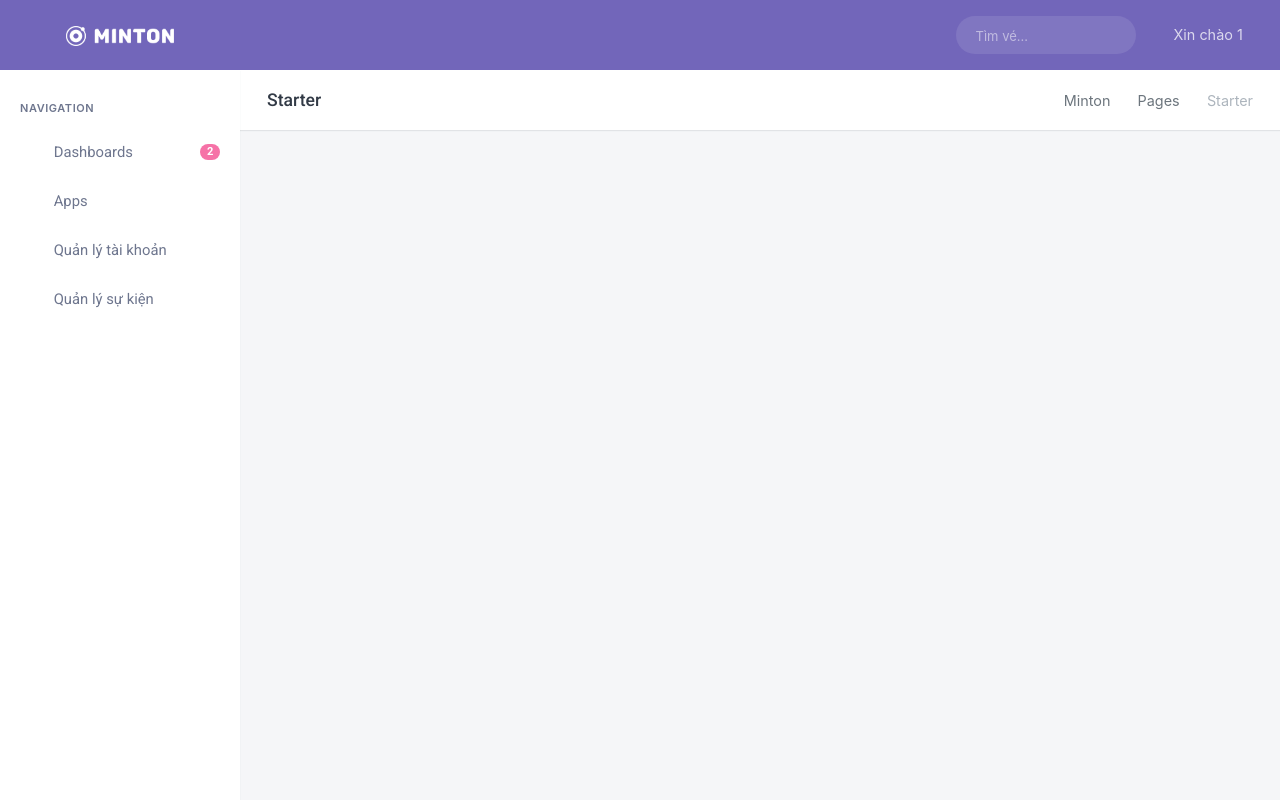
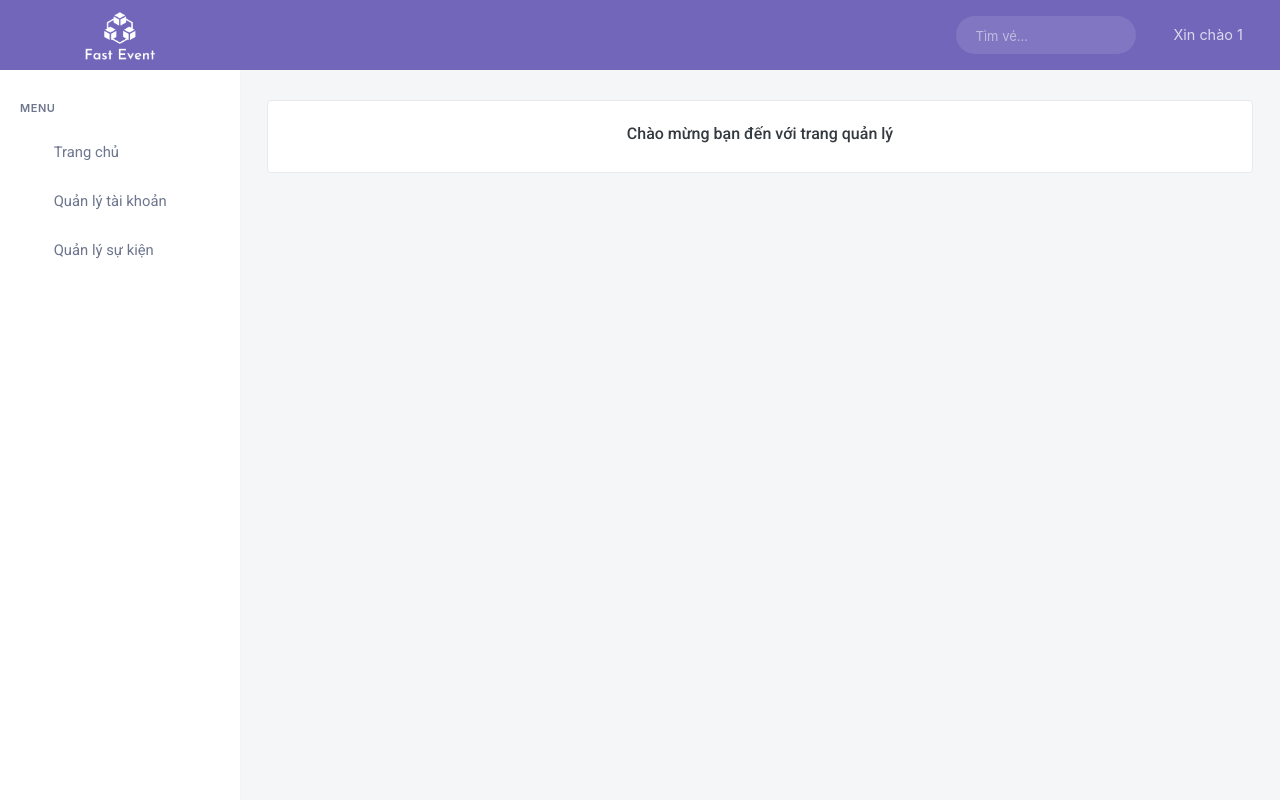
Before and after one commit to Quang1519/CNM-Admin, a PHP site: page /CNM-Admin/index.html in a window 1280 px wide. Run offline with PHP 8.4, Linux system fonts and the light colour scheme; the visitor is signed in with stand-in values (Sample User, id 1); some libraries are stand-ins or nearby versions; some web fonts are replaced.

Commit message:
update f1

```diff
--- a/app/admin/model/adminModel.php
+++ b/app/admin/model/adminModel.php
@@ -97,13 +97,18 @@ class adminModel extends Model {
       if($val['trangthai'] == 1){
         $mask = $val['masukien'];
         $count++;
+        // echo $count;
+        // print_r($data);
+        // print_r($val);
+
       }
     }
+    // die();
     if($count>0 && $mask != $data['masukien'] && $data['trangthai'] == 1){
       return [0, $message];
     }
     else{
-      return $this->event($data, $action, $message);
+      return $this->Event($data, $action, $message);
     }
   }
 
--- a/app/admin/view/components/sidebar.php
+++ b/app/admin/view/components/sidebar.php
@@ -7,25 +7,25 @@
 
             <ul class="metismenu" id="side-menu">
 
-                <li class="menu-title">Navigation</li>
+                <li class="menu-title">Menu</li>
 
                 <li>
-                    <a href="javascript: void(0);" class="waves-effect">
+                    <a href="index.html" class="waves-effect">
                         <i class="remixicon-dashboard-line"></i>
-                        <span class="badge badge-pink badge-pill float-right">2</span>
-                        <span> Dashboards </span>
+                        <!-- <span class="badge badge-pink badge-pill float-right">2</span> -->
+                        <span> Trang chủ </span>
                     </a>
-                    <ul class="nav-second-level" aria-expanded="false">
+                    <!-- <ul class="nav-second-level" aria-expanded="false">
                         <li>
                             <a href="index.html">Dashboard 1</a>
                         </li>
                         <li>
                             <a href="dashboard-2.html">Dashboard 2</a>
                         </li>
-                    </ul>
+                    </ul> -->
                 </li>
 
-                <li>
+                <!-- <li>
                     <a href="javascript: void(0);" class="waves-effect">
                         <i class="remixicon-stack-line"></i>
                         <span> Apps </span>
@@ -51,7 +51,7 @@
                             <a href="apps-team.html">Team Members</a>
                         </li>
                     </ul>
-                </li>
+                </li> -->
 
                 <li>
                     <a href="addUsers.html" class="waves-effect">
--- a/app/admin/view/components/topbar.php
+++ b/app/admin/view/components/topbar.php
@@ -73,7 +73,7 @@
   <div class="logo-box">
       <a href="index.html" class="logo text-center">
           <span class="logo-lg">
-              <img src="<?php echo constant("DIR_APP"); ?>admin\view\assets\images\logo-light.png" alt="" height="20">
+              <img src="<?php echo constant("DIR_APP"); ?>admin\view\assets\images\logo-light.png" alt="" height="50">
               <!-- <span class="logo-lg-text-light">Xeria</span> -->
           </span>
           <span class="logo-sm">
--- a/app/admin/view/index.php
+++ b/app/admin/view/index.php
@@ -32,20 +32,31 @@
                         <div class="row">
                             <div class="col-12">
                                 <div class="page-title-box">
-                                    <div class="page-title-right">
+                                    <!-- <div class="page-title-right">
                                         <ol class="breadcrumb m-0">
                                             <li class="breadcrumb-item"><a href="javascript: void(0);">Minton</a></li>
                                             <li class="breadcrumb-item"><a href="javascript: void(0);">Pages</a></li>
                                             <li class="breadcrumb-item active">Starter</li>
                                         </ol>
                                     </div>
-                                    <h4 class="page-title">Starter</h4>
+                                    <h4 class="page-title">Starter</h4> -->
                                 </div>
                             </div>
                         </div>
                         <!-- end page title -->
 
                     </div> <!-- container -->
+
+                    <div class="container-fluid">
+                        <div class="row">
+                            <div class="col-12">
+                                <div class="card-box">
+                                    <h3 class="text-center header-title">Chào mừng bạn đến với trang quản lý</h3>
+                                </div>
+
+                            </div>
+                        </div>
+                    </div>
 
                 </div> <!-- content -->
 
--- a/app/admin/view/login.php
+++ b/app/admin/view/login.php
@@ -17,7 +17,7 @@
 
                                 <div class="text-center w-75 m-auto">
                                     <a href="index.html">
-                                        <span><img src="<?php echo constant("DIR_APP"); ?>admin\view\assets\images\logo-dark.png" alt="" height="22"></span>
+                                        <span><img src="<?php echo constant("DIR_APP"); ?>admin\view\assets\images\logo-dark.png" alt="" height="70"></span>
                                     </a>
                                     <p class="text-muted mb-4 mt-3">Nhạp tên đăng nhập và mật khẩu để truy cập quản lý.</p>
                                 </div>
```
Also changed, not shown: app/admin/view/assets/images/favicon1.ico (renamed from app/admin/view/assets/images/favicon.ico), app/admin/view/assets/images/logo-dark.png, app/admin/view/assets/images/logo-dark1.png (added), app/admin/view/assets/images/logo-light.png, app/admin/view/assets/images/logo-light1.png (added), app/admin/view/assets/images/logo-sm.png, app/admin/view/assets/images/logo-sm1.png (added).
